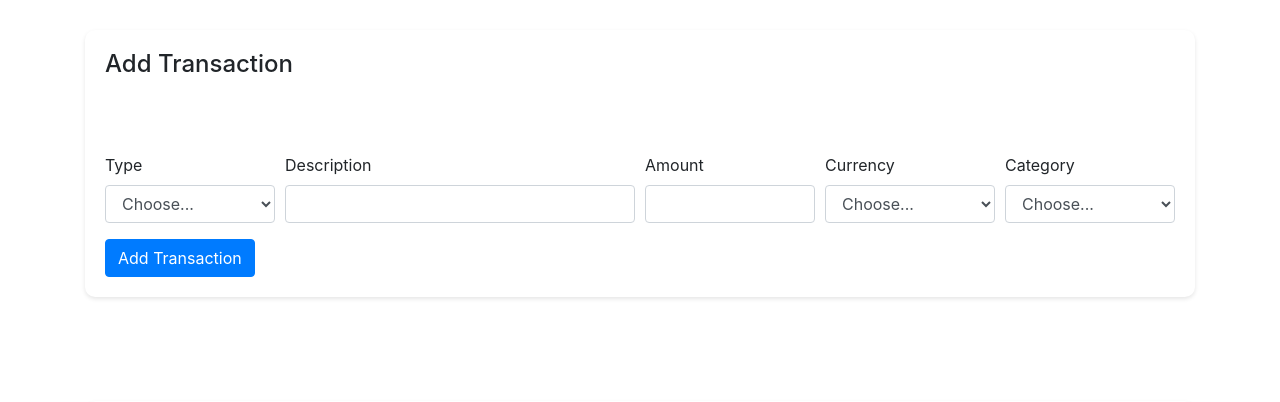
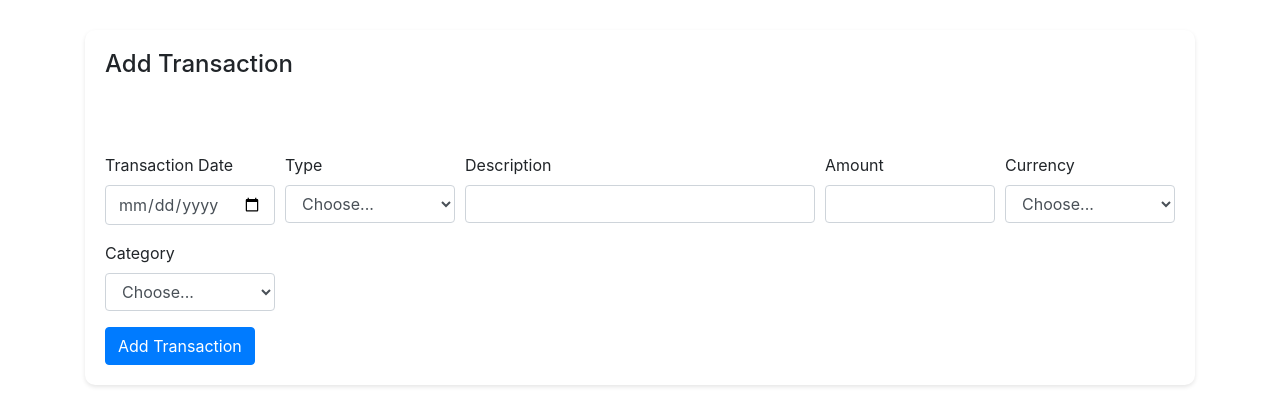
Before and after one commit to 13ack2basixs/Fintrack, a Django app: page /transactions/ in a window 1280 px wide. Shown: the part 80-482 px from the top of the page. Run offline with Django 5.2, Linux system fonts and the light colour scheme; a user stored in the database is signed in; data comes from the database, SQL or seed files in the repository; some web fonts are replaced.

Commit message:
Customisable Transaction Date

```diff
--- a/fintrack/models.py
+++ b/fintrack/models.py
@@ -30,7 +30,7 @@ class Transaction(models.Model):
     description = models.CharField(max_length=255)
     type = models.CharField(max_length=20, choices=CHOICES)
     category = models.ForeignKey(Category, on_delete=models.CASCADE)
-    date = models.DateField(auto_now_add=True)
+    date = models.DateField()
     currency = models.CharField(max_length=3)
     is_processed = models.BooleanField(default=False)
 
@@ -54,7 +54,13 @@ class Budget(models.Model):
         return f'{self.user} has a budget of {self.amount} on {self.category}'
 
 class RecurrencePeriod(models.Model):
-    name = models.CharField(max_length=50)
+    CHOICES = [
+        ('Monthly', 'Monthly'),
+        ('Quarterly', 'Quarterly'),
+        ('Biannually', 'Biannually'),
+        ('Annually', 'Annually')
+    ]
+    name = models.CharField(max_length=50, choices=CHOICES)
 
     def __str__(self):
         return self.name
--- a/fintrack/templates/fintrack/transactions.html
+++ b/fintrack/templates/fintrack/transactions.html
@@ -26,6 +26,11 @@
         </div>
 
         <div class="form-row">
+          <div class="form-group col-md-2">
+            <label for="transaction-date">Transaction Date</label>
+            <input type="date" class="form-control" name="transactionDate">
+          </div>
+
           <div class="form-group col-md-2">
             <label for="inputType">Type</label>
             <select name="type" class="form-control">
--- a/fintrack/views.py
+++ b/fintrack/views.py
@@ -341,6 +341,7 @@ def delete_transaction(request, id):
 
 def transactions(request):
     if request.method == 'POST':
+        date = request.POST["transactionDate"]
         description = request.POST["description"]
         amount = request.POST["amount"]
         currency = request.POST["currency"]
@@ -348,7 +349,7 @@ def transactions(request):
         type = request.POST["type"]
 
         # Check for empty fields
-        if not all([description, amount, currency, category, type]):
+        if not all([date, description, amount, currency, category, type]):
             messages.error(request, "Please fill out all fields.")
             return HttpResponseRedirect(reverse("transactions"))
 
@@ -371,6 +372,7 @@ def transactions(request):
             description = description,
             type = type,
             category = category_model,
+            date = date,
             currency = "SGD"
         )
         newTransaction.save()
```
Also changed, not shown: fintrack/migrations/0010_alter_recurrenceperiod_name.py (added), fintrack/migrations/0011_alter_transaction_date.py (added).
